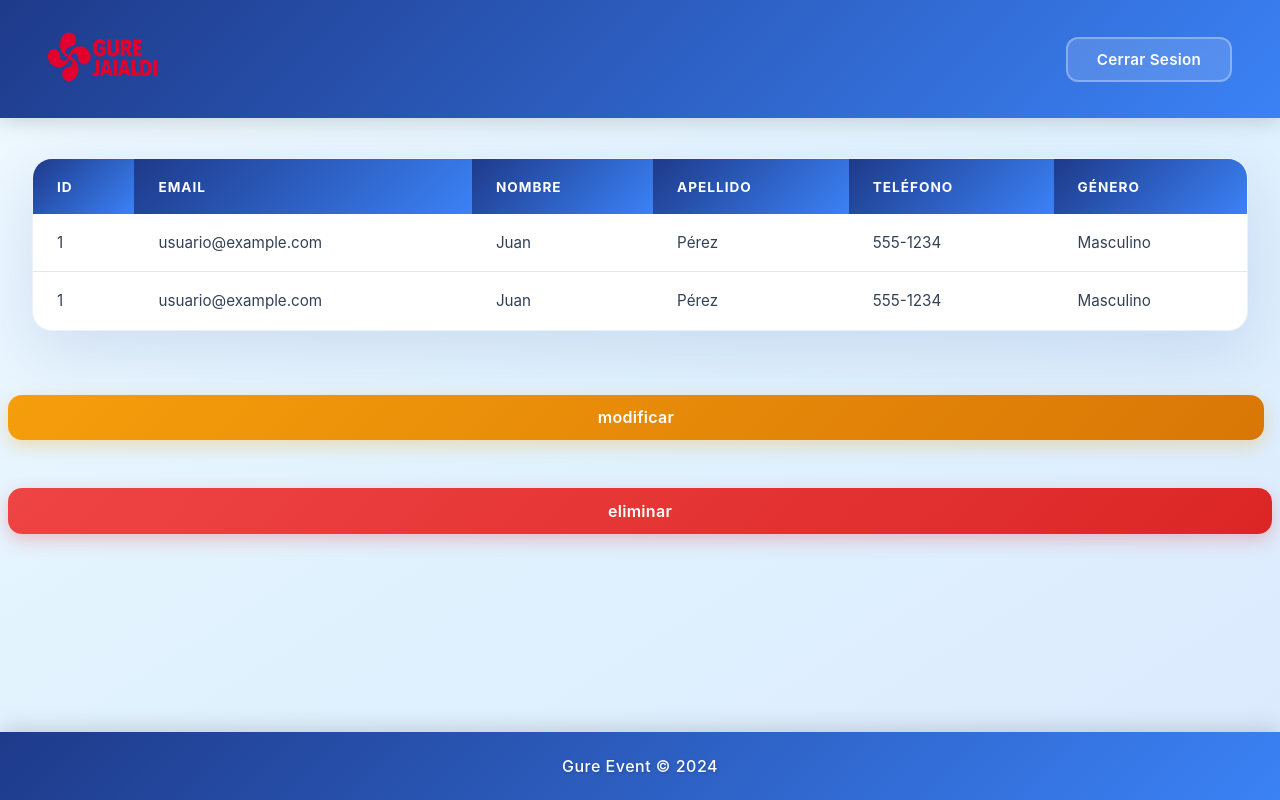
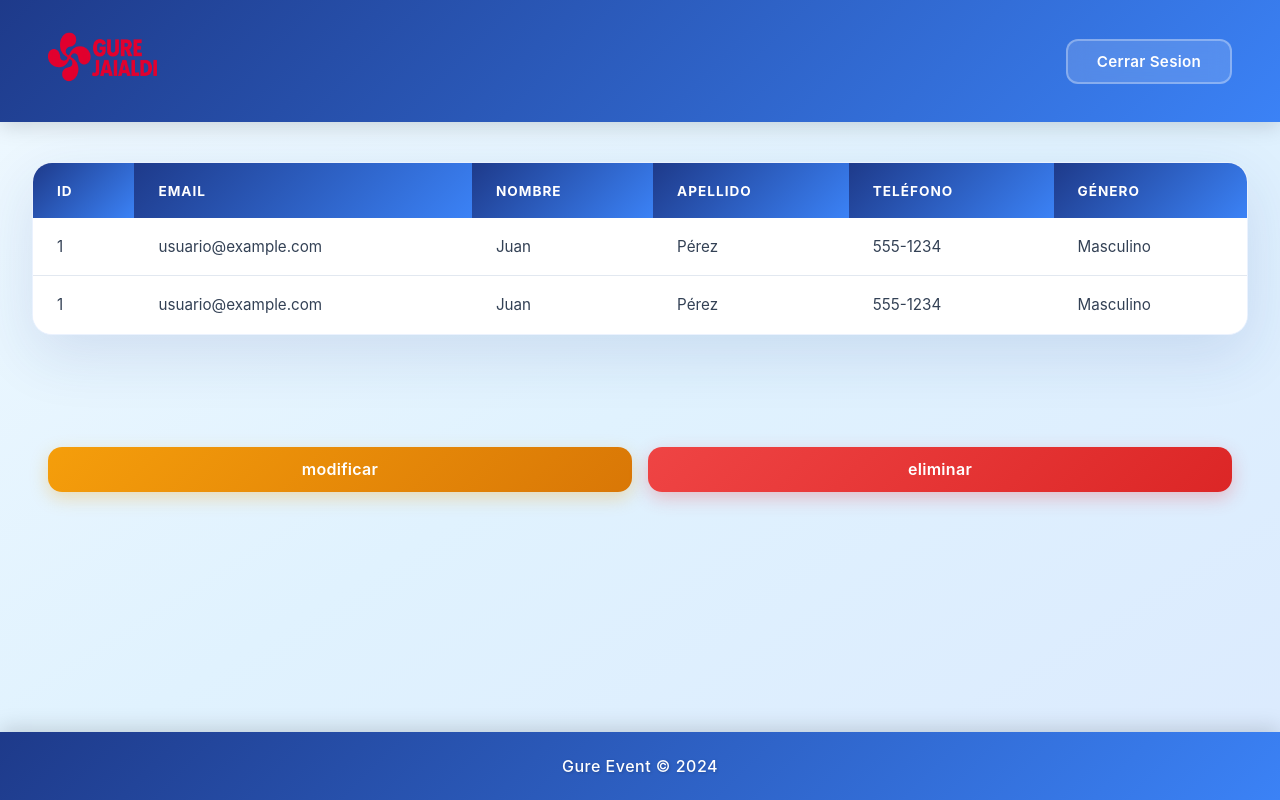
Before and after one commit to AGL-12/GureReto, a PHP site: page /view/admin.html in a window 1280 px wide. Run offline with PHP 8.4, Linux system fonts and the light colour scheme.

Commit message:
archivo fantasma recuperado

```diff
--- a/css/main-components.css
+++ b/css/main-components.css
@@ -201,6 +201,7 @@ button[type="button"]:hover {
 
 #modificar {
     background: linear-gradient(135deg, #f59e0b 0%, #d97706 100%);
+    width: 100%;
     color: #ffffff;
     padding: 0.8rem 1.8rem;
     margin-right: 1rem;
@@ -215,6 +216,7 @@ button[type="button"]:hover {
 #eliminar {
     background: linear-gradient(135deg, #ef4444 0%, #dc2626 100%);
     color: #ffffff;
+    width: 100%;
     padding: 0.8rem 1.8rem;
     box-shadow: 0 6px 18px rgba(239, 68, 68, 0.3);
 }
@@ -238,7 +240,15 @@ a:not(header a):not(footer a):hover {
     color: #1e3a8a;
     text-decoration: underline;
 }
+/* ==================== Admin ==================== */
 
+.botones-admin {
+    display: flex;
+    justify-content: center;
+    margin-top: 1.5rem;
+    padding: 3rem;
+    width: 100%;
+}
 /* ==================== TABLAS ==================== */
 .tablaclickable {
     width: 95%;
@@ -278,7 +288,7 @@ a:not(header a):not(footer a):hover {
     background: #ffffff;
 }
 
-.tablaclickable tbody tr:hover {
+.tablaclickable tr:hover {
     background: linear-gradient(90deg, #eff6ff 0%, #dbeafe 100%);
     transform: scale(1.01);
     box-shadow: 0 4px 12px rgba(59, 130, 246, 0.1);
@@ -289,7 +299,7 @@ a:not(header a):not(footer a):hover {
     box-shadow: inset 0 0 0 2px #3b82f6;
 }
 
-.tablaclickable tr:last-child td {
+.tablaclickable tr:last-child td{
     border-bottom: none;
 }
 
--- a/php/models/Admin.php
+++ b/php/models/Admin.php
@@ -1,5 +1,5 @@
 <?php
-class Admin extends Usuario {
+class Admin extends Perfil {
     private $id;
     private $cuenta_corriente;
 
--- a/view/admin.html
+++ b/view/admin.html
@@ -6,24 +6,27 @@
     <meta name="viewport" content="width=device-width, initial-scale=1.0">
     <link rel="stylesheet" href="../css/header-footer.css">
     <link rel="stylesheet" href="../css/main-components.css">
+    <script src="../script/script.js" defer></script>
     <title>Document</title>
 </head>
 
 <body>
     <header>
+        <a href="../Index.html">
             <img src="../img/Logo Gure.png" alt="Icono" />
+        </a>
         <div>
             <nav>
                 <ul>
                     <li><a href="../Index.html">Cerrar Sesion</a></li>
-
                 </ul>
             </nav>
         </div>
 
     </header>
+
     <table class="tablaclickable" id="datosUsuario">
-        <tr style="background-color: lightgray;">
+        <tr>
             <th>Id</th>
             <th>Email</th>
             <th>Nombre</th>
@@ -31,7 +34,7 @@
             <th>Teléfono</th>
             <th>Género</th>
         </tr>
-        <tr onclick="togglerow(this)">
+        <tr onclick="toggleRow(this)">
             <td>1</td>
             <td>usuario@example.com</td>
             <td>Juan</td>
@@ -39,7 +42,7 @@
             <td>555-1234</td>
             <td>Masculino</td>
         </tr>
-        <tr onclick="togglerow(this)">
+        <tr onclick="toggleRow(this)">
             <td>1</td>
             <td>usuario@example.com</td>
             <td>Juan</td>
@@ -48,9 +51,10 @@
             <td>Masculino</td>
         </tr>
     </table>
+    <section class="botones-admin">
         <button id="modificar">modificar</button>
-    <button id="eliminar" onclick="eliminarUsuario()">eliminar</button>
-    <script src="../script/script.js"></script>
+        <button id="eliminar">eliminar</button>
+    </section>
     <footer>
         <div>
             <p>Gure Event &copy; 2024</p>
```
Also changed, not shown: script/login.js (+0 -12 lines). Lines whose indentation alone changed are shown as unchanged.
